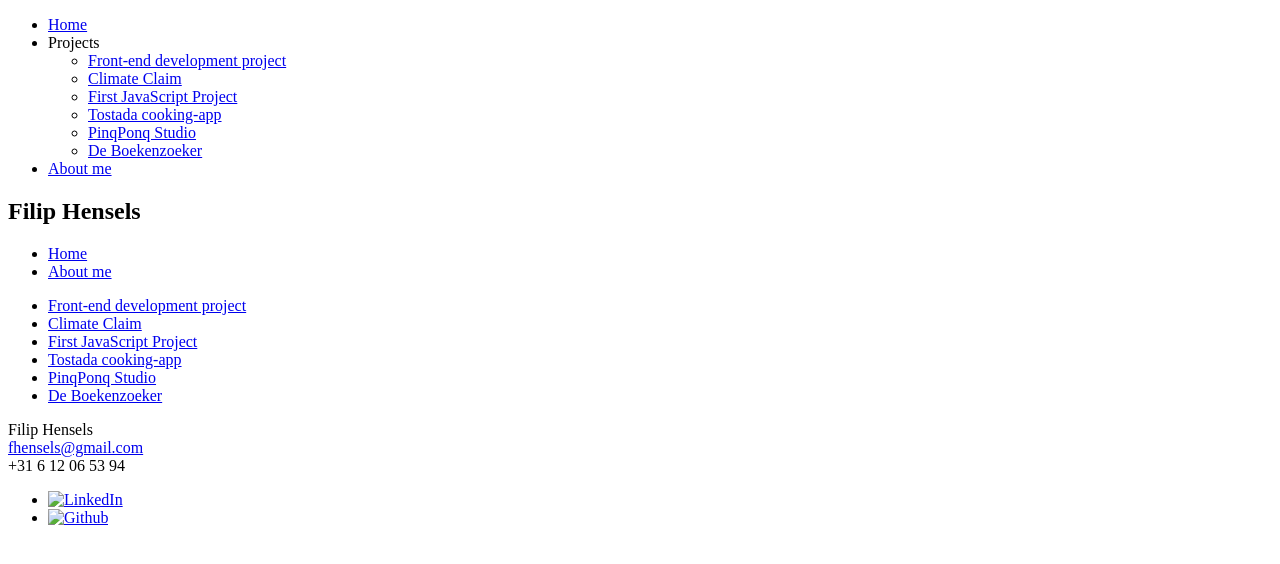
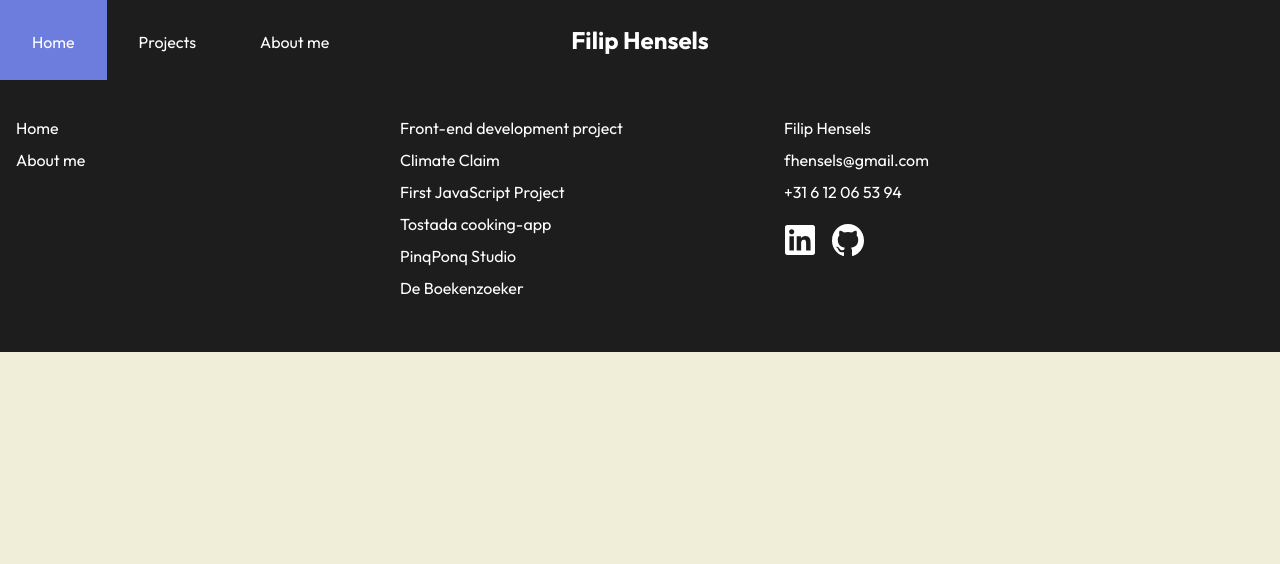
Before and after one commit to filip8206/Portfolio, a plain HTML site: page about.html in a window 1280 px wide. Drawn offline with Linux system fonts and the light colour scheme; the site is published under a folder, as on GitHub Pages, so addresses that start at the root find nothing; a web font is replaced by a local one.

Commit message:
nav bar bug fixes 2

```diff
--- a/about.html
+++ b/about.html
@@ -10,11 +10,11 @@
     <meta name="viewport" content="width=device-width, initial-scale=1.0">
     <!-- Adobe Fonts Komet -->
     <link rel="stylesheet" href="https://use.typekit.net/wgu5leo.css">
-    <link rel="stylesheet" href="../css/styling.css">
-    <link rel="stylesheet" href="../css/header.css">
-    <link rel="stylesheet" href="../css/footer.css">
-    <link rel="stylesheet" href="../css/portfolioitem.css">
-    <link rel="icon" type="image/x-icon" href="../images/icons/favicon.png">
+    <link rel="stylesheet" href="./css/styling.css">
+    <link rel="stylesheet" href="./css/header.css">
+    <link rel="stylesheet" href="./css/footer.css">
+    <link rel="stylesheet" href="./css/portfolioitem.css">
+    <link rel="icon" type="image/x-icon" href="./images/icons/favicon.png">
     <title>Portfolio of Filip Hensels | First JavaScript Project</title>
 </head>
 
@@ -23,33 +23,33 @@
         <nav>
             <ul>
                 <li>
-                    <a href="../index.html">Home</a>
+                    <a href="index.html">Home</a>
                 </li>
                 <li id="projects">
                     <a>Projects</a>
                     <ul id="projectsDropdown">
                         <li>
-                            <a href="/projects/fedproject.html">Front-end development project</a>
+                            <a href="./projects/fedproject.html">Front-end development project</a>
                         </li>
                         <li>
-                            <a href="/projects/climateclaim.html">Climate Claim</a>
+                            <a href="./projects/climateclaim.html">Climate Claim</a>
                         </li>
                         <li>
-                            <a href="/projects/jsproject.html">First JavaScript Project</a>
+                            <a href="./projects/jsproject.html">First JavaScript Project</a>
                         </li>
                         <li>
-                            <a href="/projects/tostada.html">Tostada cooking-app</a>
+                            <a href="./projects/tostada.html">Tostada cooking-app</a>
                         </li>
                         <li>
-                            <a href="/projects/pinqponq.html">PinqPonq Studio</a>
+                            <a href="./projects/pinqponq.html">PinqPonq Studio</a>
                         </li>
                         <li>
-                            <a href="/projects/boekenzoeker.html">De Boekenzoeker</a>
+                            <a href="./projects/boekenzoeker.html">De Boekenzoeker</a>
                         </li>
                     </ul>
                 </li>
                 <li>
-                    <a href="../about.html">About me</a>
+                    <a href="about.html">About me</a>
                 </li>
             </ul>
             <h2>Filip Hensels</h2>
@@ -63,19 +63,19 @@
                 <li><a href="about.html">About me</a></li>
             </ul>
             <ul>
-                <li><a href="../projects/fedproject.html">Front-end development project</a></li>
-                <li><a href="../projects/climateclaim.html">Climate Claim</a></li>
-                <li><a href="../projects/jsproject.html">First JavaScript Project</a></li>
-                <li><a href="../projects/tostada.html">Tostada cooking-app</a></li>
-                <li><a href="../projects/pinqponq.html">PinqPonq Studio</a></li>
-                <li><a href="../projects/boekenzoeker.html">De Boekenzoeker</a></li>
+                <li><a href="./projects/fedproject.html">Front-end development project</a></li>
+                <li><a href="./projects/climateclaim.html">Climate Claim</a></li>
+                <li><a href="./projects/jsproject.html">First JavaScript Project</a></li>
+                <li><a href="./projects/tostada.html">Tostada cooking-app</a></li>
+                <li><a href="./projects/pinqponq.html">PinqPonq Studio</a></li>
+                <li><a href="./projects/boekenzoeker.html">De Boekenzoeker</a></li>
             </ul>
             <div class="iframe">
                 <p>Filip Hensels<br><a href="mailto: fhensels@gmail.com">fhensels@gmail.com</a><br>+31 6 12 06 53 94</p>
                 <ul id="socials">
                     <li><a href="https://www.linkedin.com/in/filip-hensels-ab25a8242/"><img
-                                src="/images/icons/linkedin.svg" alt="LinkedIn"></a></li>
-                    <li><a href="https://github.com/filip8206?tab=repositories"><img src="/images/icons/github.svg"
+                                src="./images/icons/linkedin.svg" alt="LinkedIn"></a></li>
+                    <li><a href="https://github.com/filip8206?tab=repositories"><img src="./images/icons/github.svg"
                                 alt="Github"></a></li>
                 </ul>
             </div>
```
Also changed, not shown: projects/boekenzoeker.html (+8 -8 lines), projects/climateclaim.html (+2 -2 lines), projects/fedproject.html (+8 -8 lines), projects/jsproject.html (+8 -8 lines), projects/pinqponq.html (+8 -8 lines), projects/tostada.html (+8 -8 lines).
